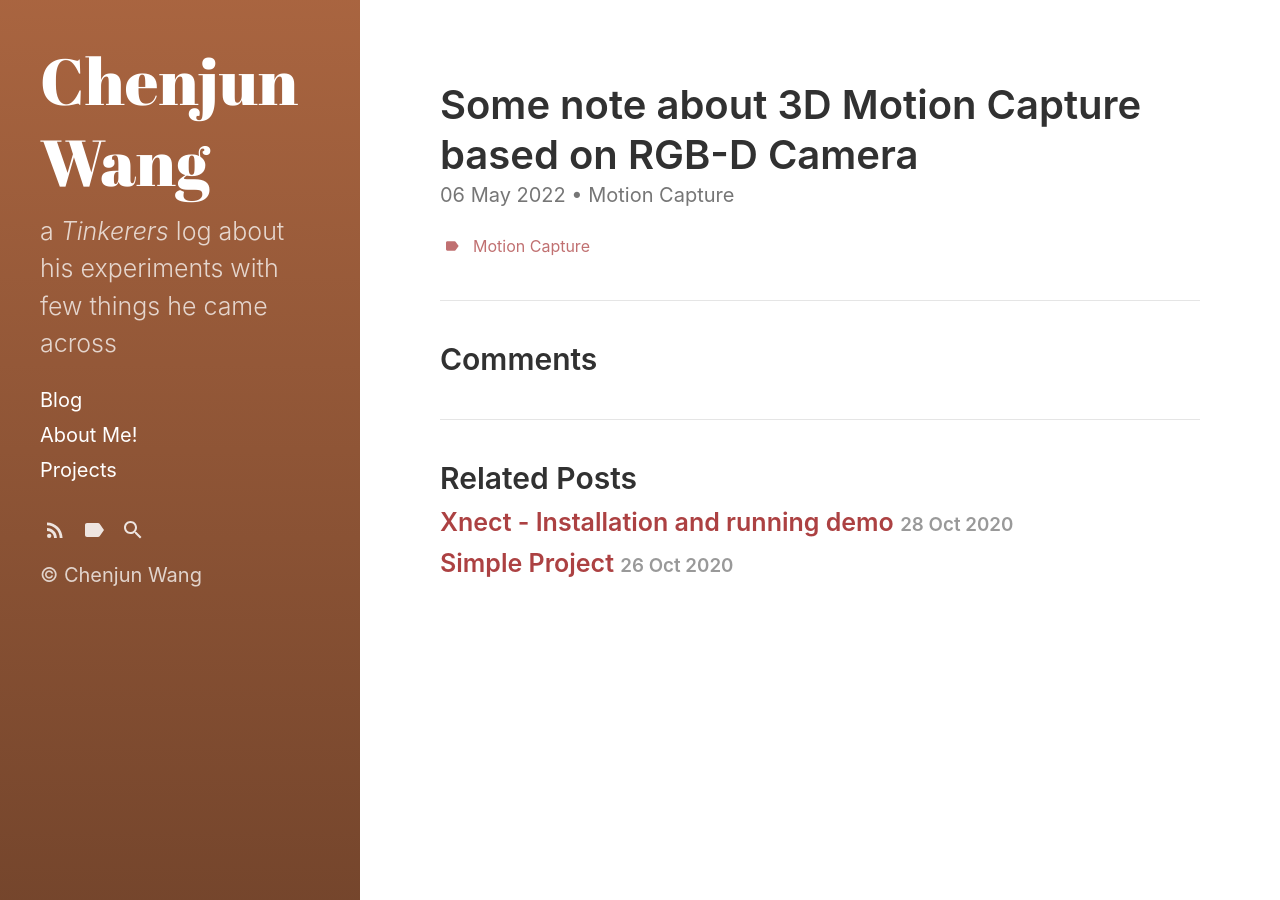
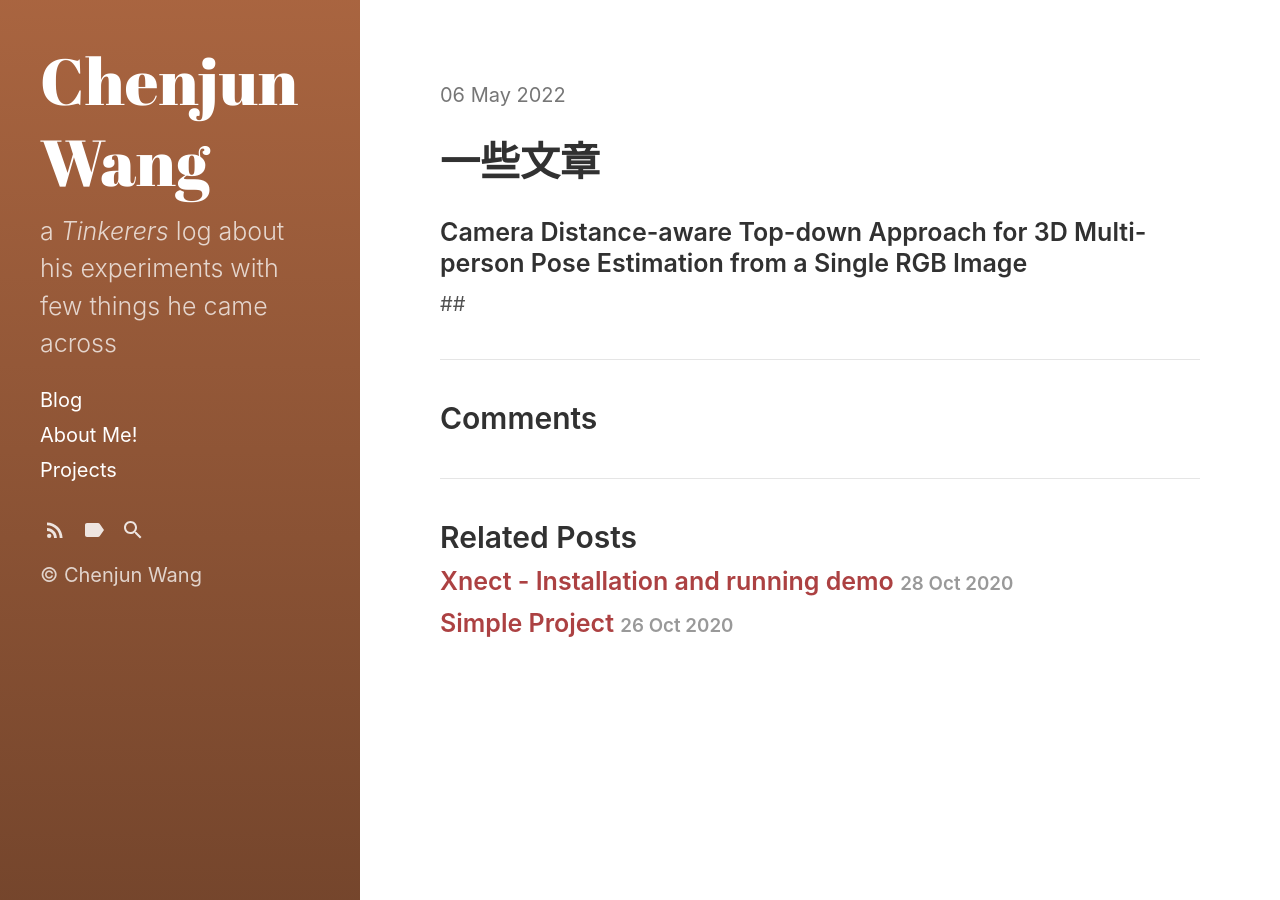
Before and after one commit to WangChenjun521/wangchenjun521.github.io, a Jekyll site: the page built from _posts/2022-5-6-SomeNote-MotionCapture.md, in a window 1280 px wide. Built offline with Jekyll 4.4.1, drawn with Linux system fonts in a browser that asks for light colours; our own code applies the rules of GitHub Pages for plain Markdown files.

Commit message:
auto update

```diff
--- a/_posts/2022-5-6-SomeNote-MotionCapture.md
+++ b/_posts/2022-5-6-SomeNote-MotionCapture.md
@@ -1,11 +1,21 @@
 ---
+
 layout: post
 title: "Some note about 3D Motion Capture based on RGB-D Camera"
 categories:
-  - Motion Capture
-tags:
-  - Motion Capture
-excerpt: wait for some moment
-comments: true
+
+- Motion Capture
+  tags:
+- Motion Capture
+  excerpt: wait for some moment
+  comments: true
 
 ---
+
+# 一些文章
+
+### Camera Distance-aware Top-down Approach for 3D Multi-person Pose Estimation from a Single RGB Image
+
+
+
+##
```
